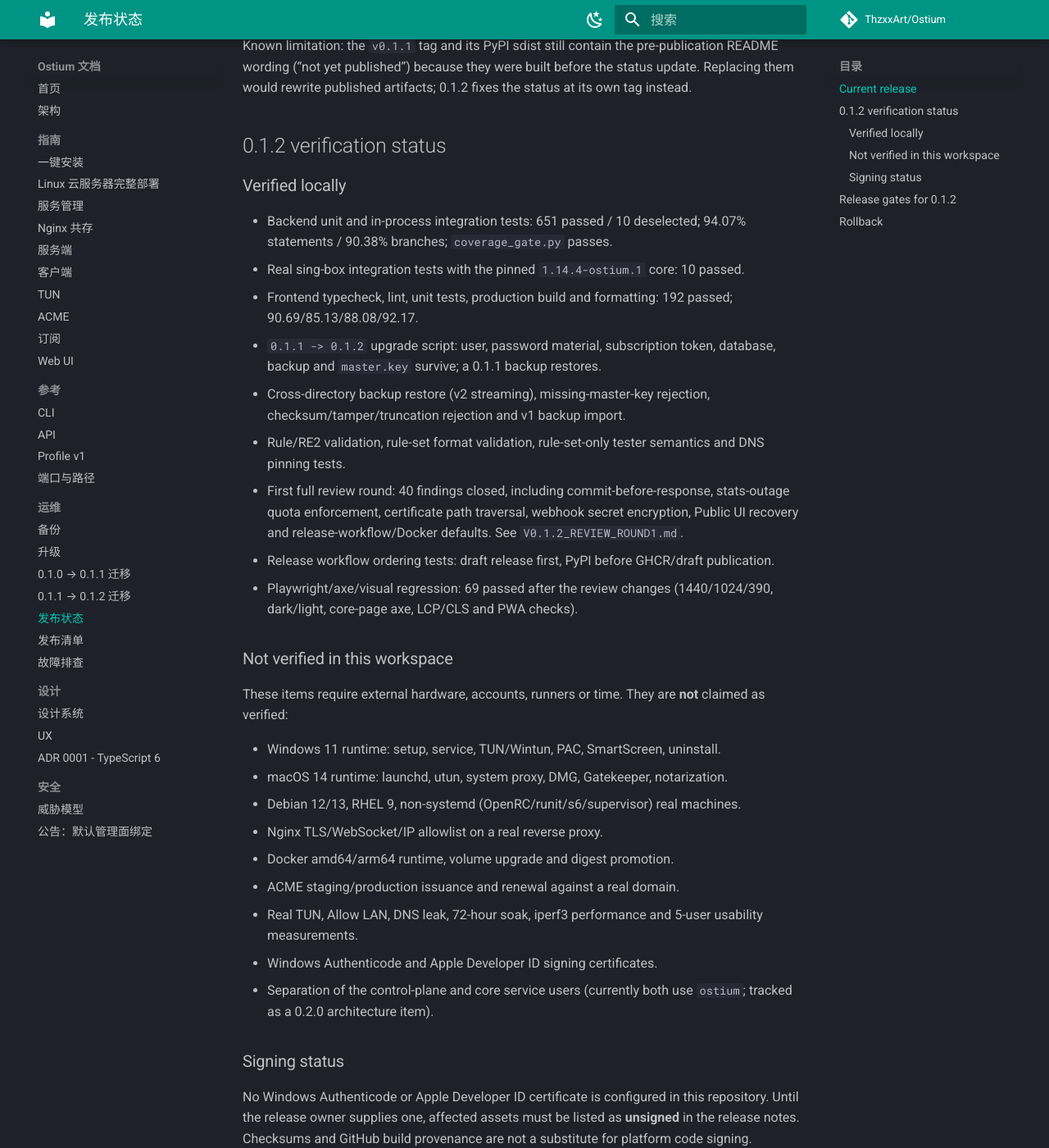
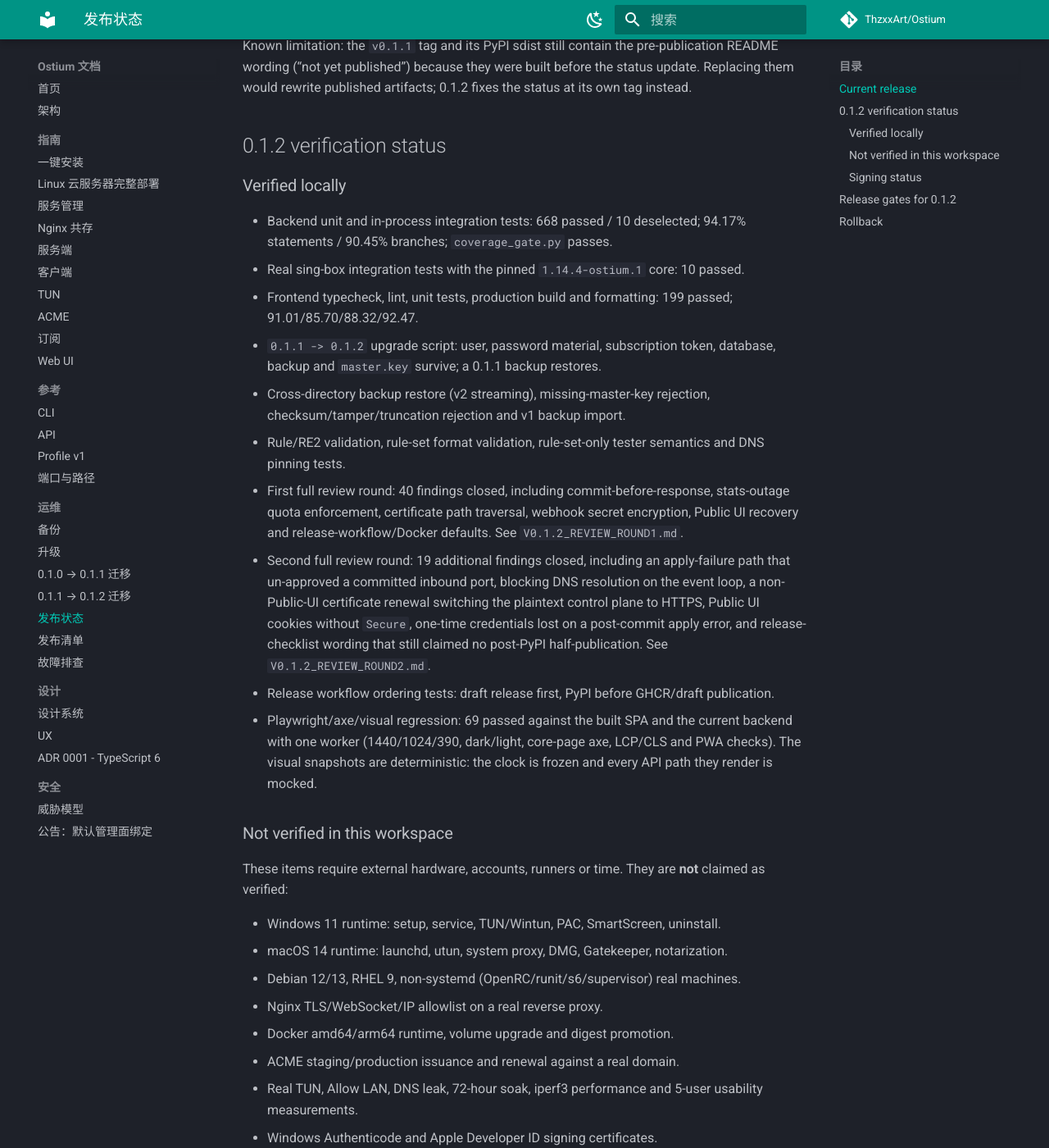
Before and after one commit to ThzxxArt/Ostium, an MkDocs documentation site: the page built from docs/release-status.md, in a window 1280 px wide and 1400 px high, scrolled down 677 px. Shown: the whole window at 82% size. Built offline with MkDocs 1.6.1 and Material for MkDocs 9.7.7, drawn with Linux system fonts in a browser that asks for light colours; comment, search, counter and statistics services are not loaded; some of the changed text lies outside the part shown.

Commit message:
docs: record the second review round closure

```diff
--- a/docs/release-status.md
+++ b/docs/release-status.md
@@ -26,11 +26,11 @@ before the status update. Replacing them would rewrite published artifacts;
 
 ### Verified locally
 
-- Backend unit and in-process integration tests: 651 passed / 10 deselected;
-  94.07% statements / 90.38% branches; `coverage_gate.py` passes.
+- Backend unit and in-process integration tests: 668 passed / 10 deselected;
+  94.17% statements / 90.45% branches; `coverage_gate.py` passes.
 - Real sing-box integration tests with the pinned `1.14.4-ostium.1` core: 10 passed.
-- Frontend typecheck, lint, unit tests, production build and formatting: 192
-  passed; 90.69/85.13/88.08/92.17.
+- Frontend typecheck, lint, unit tests, production build and formatting: 199
+  passed; 91.01/85.70/88.32/92.47.
 - `0.1.1 -> 0.1.2` upgrade script: user, password material, subscription
   token, database, backup and `master.key` survive; a 0.1.1 backup restores.
 - Cross-directory backup restore (v2 streaming), missing-master-key rejection,
@@ -41,10 +41,19 @@ before the status update. Replacing them would rewrite published artifacts;
   stats-outage quota enforcement, certificate path traversal, webhook secret
   encryption, Public UI recovery and release-workflow/Docker defaults. See
   `V0.1.2_REVIEW_ROUND1.md`.
+- Second full review round: 19 additional findings closed, including an
+  apply-failure path that un-approved a committed inbound port, blocking DNS
+  resolution on the event loop, a non-Public-UI certificate renewal switching
+  the plaintext control plane to HTTPS, Public UI cookies without `Secure`,
+  one-time credentials lost on a post-commit apply error, and release-checklist
+  wording that still claimed no post-PyPI half-publication. See
+  `V0.1.2_REVIEW_ROUND2.md`.
 - Release workflow ordering tests: draft release first, PyPI before GHCR/draft
   publication.
-- Playwright/axe/visual regression: 69 passed after the review changes
-  (1440/1024/390, dark/light, core-page axe, LCP/CLS and PWA checks).
+- Playwright/axe/visual regression: 69 passed against the built SPA and the
+  current backend with one worker (1440/1024/390, dark/light, core-page axe,
+  LCP/CLS and PWA checks). The visual snapshots are deterministic: the clock is
+  frozen and every API path they render is mocked.
 
 ### Not verified in this workspace
 
@@ -78,8 +87,9 @@ before tagging; otherwise those jobs will not start.
 
 1. **Code and automation**: ruff, mypy, shellcheck, mkdocs strict, backend and
    frontend suites, real-core integration, coverage gates.
-2. **Upgrade and data**: `0.1.1 -> 0.1.2` upgrade and rollback; backup restore;
-   missing-key and corruption rejection.
+2. **Upgrade and data**: `0.1.1 -> 0.1.2` upgrade plus backup restore;
+   missing-key and corruption rejection. The installer's staged rollback files
+   and the database snapshot are the recovery path if health checks fail.
 3. **Platform evidence**: record only what was actually executed; unexecuted
    items stay blockers.
 4. **Publication ordering**: draft release verified first, PyPI published only
```
Also changed, not shown: V0.1.2_ANALYSIS.md (+3 -0 lines), V0.1.2_IMPLEMENTATION_STATUS.md (+27 -7 lines), V0.1.2_PLAN.md (+1 -1 lines), V0.1.2_REVIEW_ROUND2.md (added, +160 -0 lines), docs/operations/release-checklist.md (+3 -2 lines).
